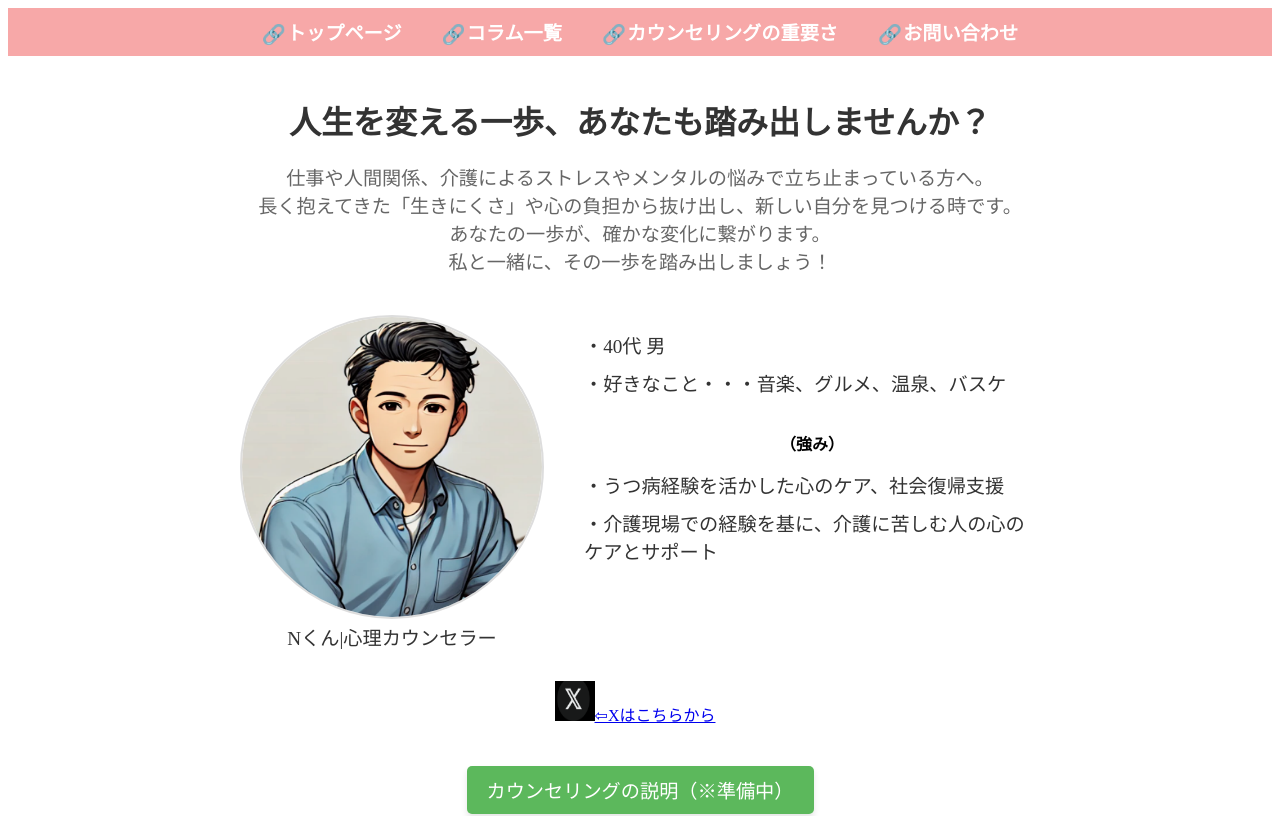
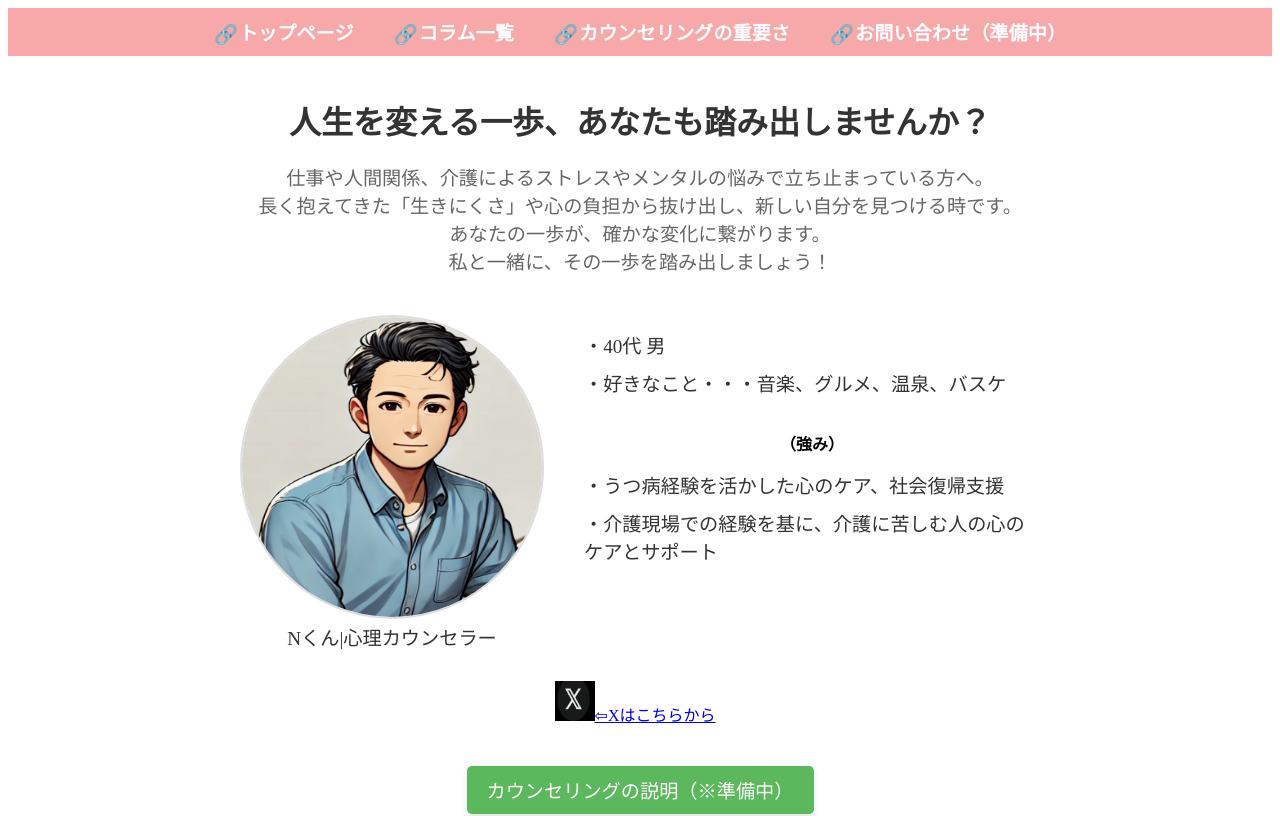
Before and after one commit to yasuhikasa/nshinri, a Next.js app: page / in a window 1280 px wide. Shown: the top 816 px of the page. Built offline with nearby package versions, Linux system fonts and the light colour scheme.

Commit message:
Update Header.tsx

```diff
--- a/src/components/Header.tsx
+++ b/src/components/Header.tsx
@@ -22,8 +22,8 @@ const Header = () => {
             </Link>
           </li>
           <li className={styles.navItem}>
-            <Link href="/contact" className={styles.navLink}>
-              お問い合わせ
+            <Link href="/posts" className={styles.navLink}>
+              お問い合わせ（準備中）
             </Link>
           </li>
         </ul>
```
